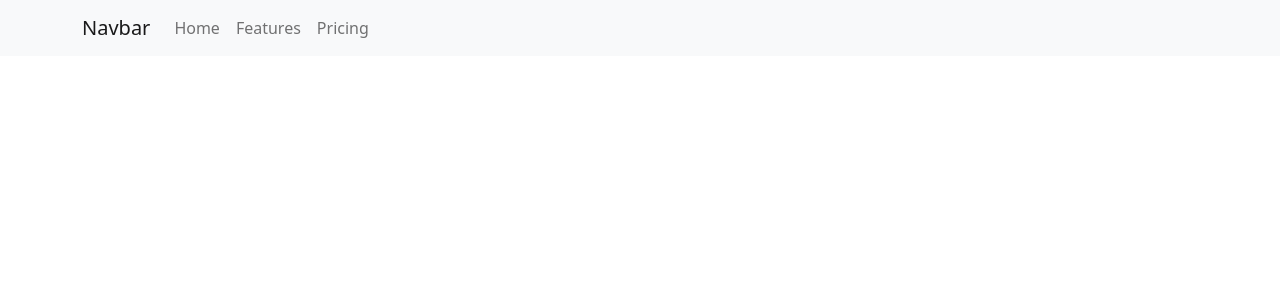
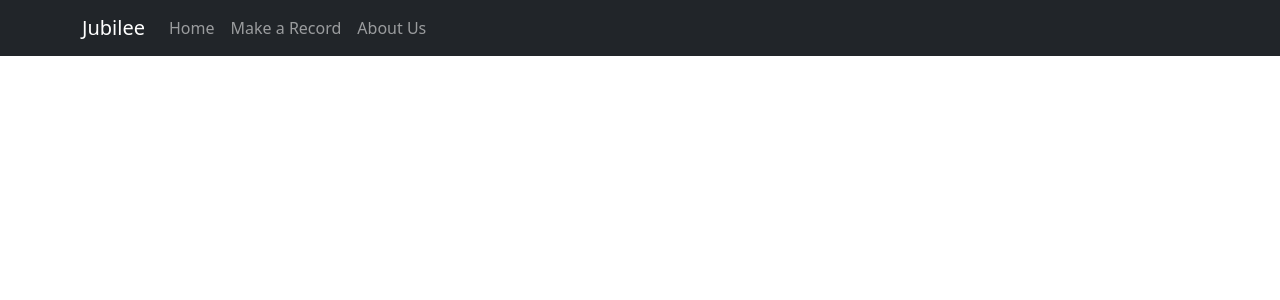
Before and after one commit to harrj396/Jubilee, a React (Create React App) app in the folder client/: page / in a window 1280 px wide. Shown: the top 300 px of the page. Built offline with nearby package versions, Linux system fonts and the light colour scheme.

Commit message:
completed navbar

```diff
--- a/client/src/App.js
+++ b/client/src/App.js
@@ -8,13 +8,13 @@ import 'bootstrap/dist/css/bootstrap.min.css';
 function ColorSchemesExample() {
   return (
     <>
-      <Navbar bg="light" variant="light">
+      <Navbar bg="dark" variant="dark">
         <Container>
-          <Navbar.Brand href="#home">Navbar</Navbar.Brand>
+          <Navbar.Brand href="#home">Jubilee</Navbar.Brand>
           <Nav className="me-auto">
             <Nav.Link href="#home">Home</Nav.Link>
-            <Nav.Link href="#features">Features</Nav.Link>
-            <Nav.Link href="#pricing">Pricing</Nav.Link>
+            <Nav.Link href="#record">Make a Record</Nav.Link>
+            <Nav.Link href="#about">About Us</Nav.Link>
           </Nav>
         </Container>
       </Navbar>
```
